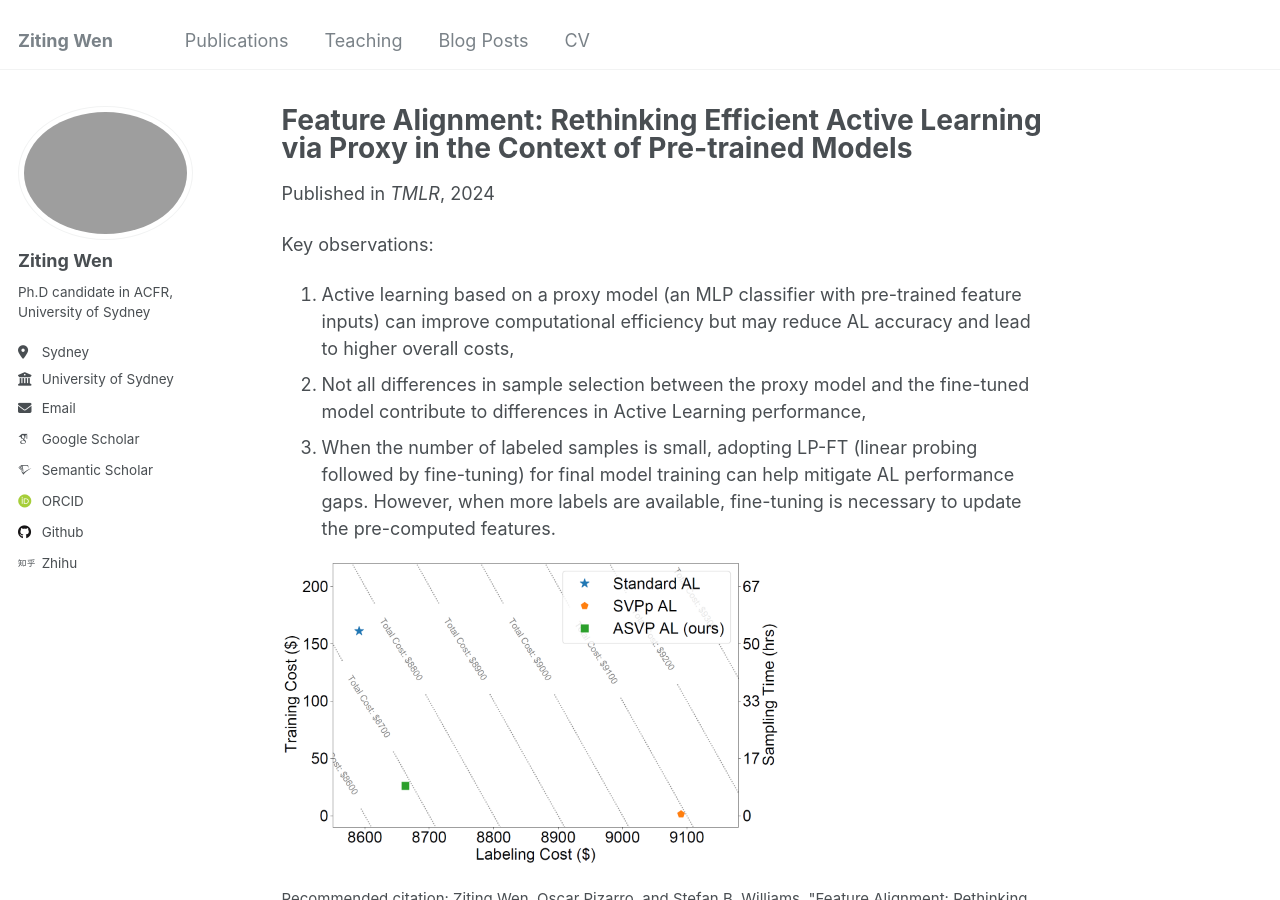
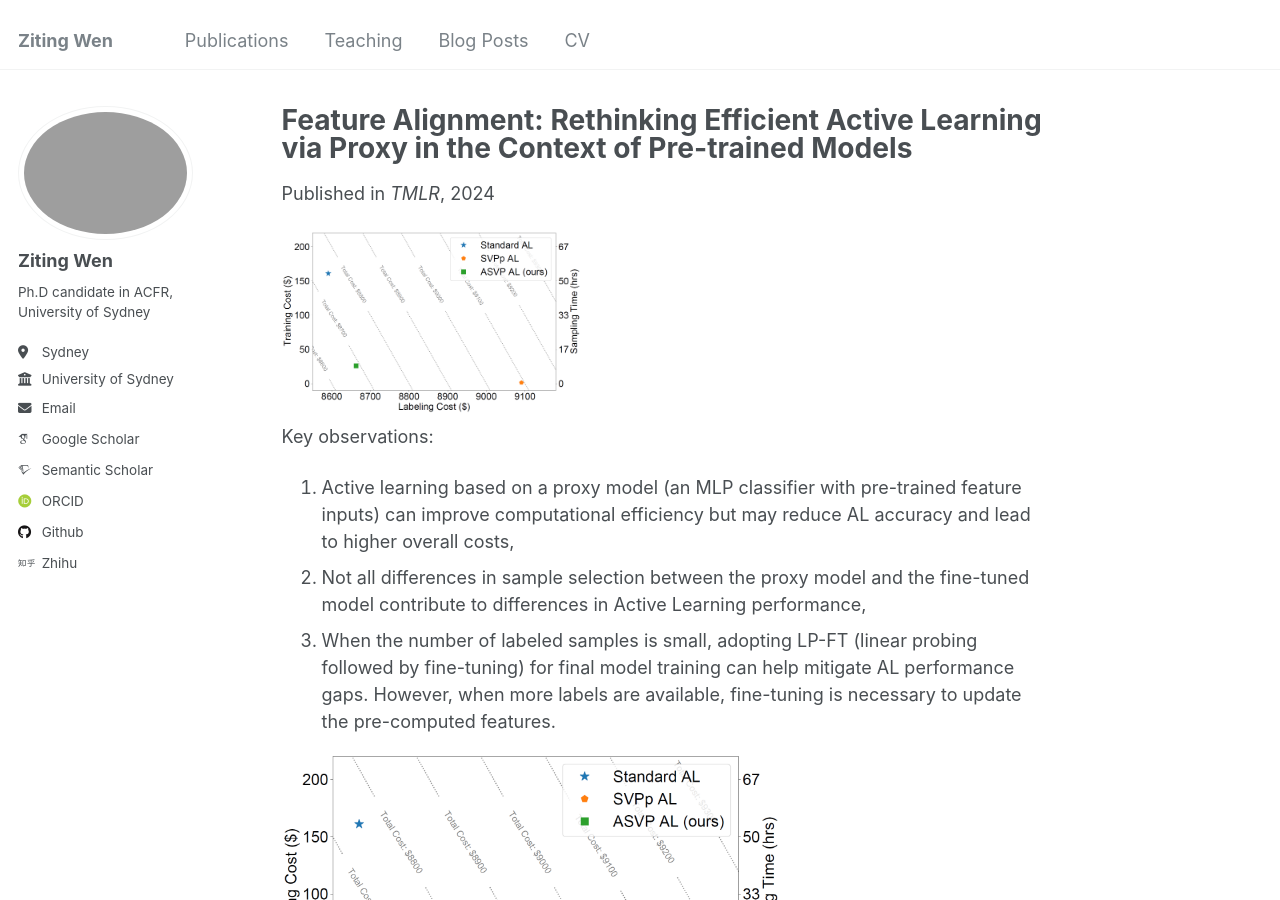
Before and after one commit to ZiTingW/ZiTingW.github.io, a Jekyll site: the page built from _publications/2024-11-08-paper-title-number-2.md, in a window 1280 px wide and 900 px high. Built offline with Jekyll 4.4.1, drawn with Linux system fonts in a browser that asks for light colours; some web fonts are replaced.

Commit message:
Update 2024-11-08-paper-title-number-2.md

```diff
--- a/_publications/2024-11-08-paper-title-number-2.md
+++ b/_publications/2024-11-08-paper-title-number-2.md
@@ -9,6 +9,7 @@ venue: 'TMLR'
 slidesurl: #'http://academicpages.github.io/files/slides2.pdf'
 paperurl: 'https://openreview.net/pdf?id=PNcgJMJcdl'
 citation: 'Ziting Wen, Oscar Pizarro, and Stefan B. Williams. "Feature Alignment: Rethinking Efficient Active Learning via Proxy in the Context of Pre-trained Models." Transactions on Machine Learning Research (2024).'
+image: "/images/asvp_img.png"
 ---
 
 Key observations:
```
